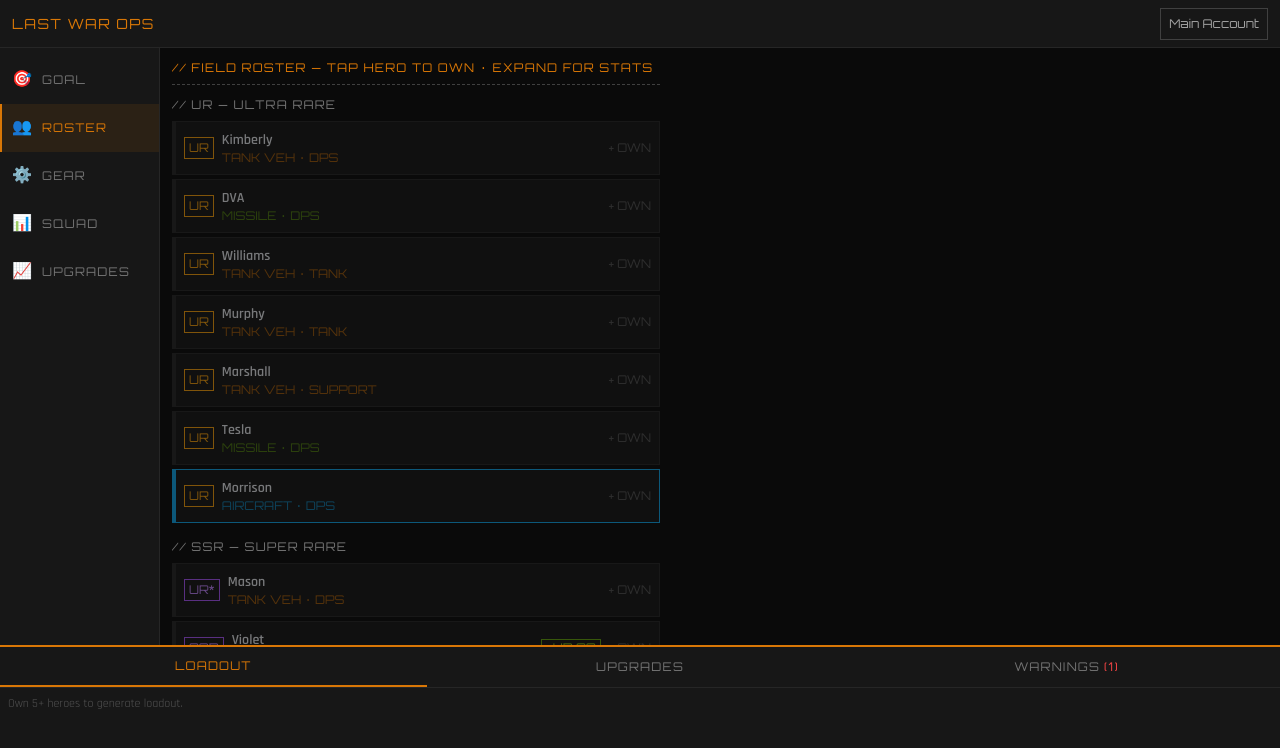
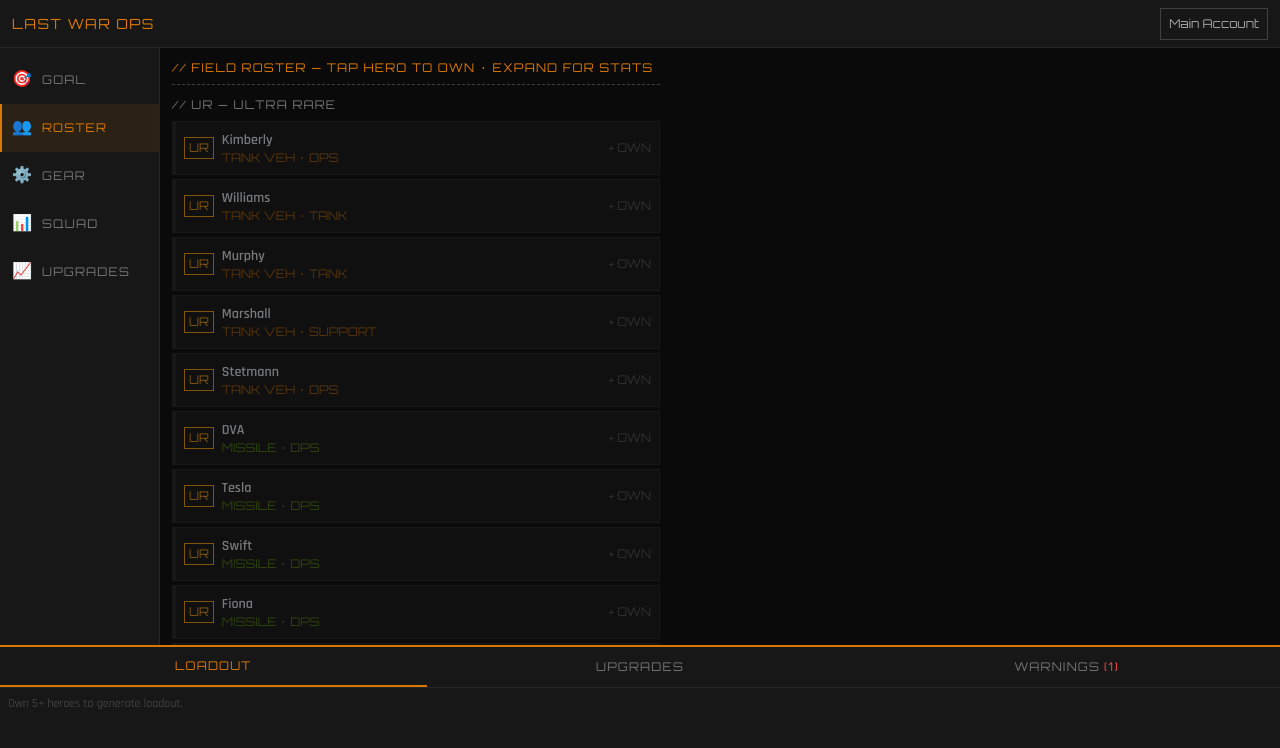
Before and after one commit to goeke-m/Last-War-Armory, a React (Vite) app: page / in a window 1280 px wide. Shown: the top 748 px of the page. Built offline with nearby package versions, Linux system fonts and the light colour scheme.

Commit message:
fix: propagate UR reclassification — update HERO_ORDER and RARITY_GROUPS for stetmann, schuyler, lucius, carlie, mcgregor, adam, swift, fiona

```diff
--- a/src/App.jsx
+++ b/src/App.jsx
@@ -7,26 +7,27 @@ import { useState, useReducer, useMemo, useEffect } from 'react'
 const HEROES = {
   // UR heroes
   kimberly: { id: 'kimberly', name: 'Kimberly', rarity: 'UR', unitType: 'tank', role: 'dps', defaultRow: 'front', promotionSeason: null },
-  dva:      { id: 'dva',      name: 'DVA',      rarity: 'UR', unitType: 'missile', role: 'dps', defaultRow: 'back', promotionSeason: null },
   williams: { id: 'williams', name: 'Williams', rarity: 'UR', unitType: 'tank', role: 'tank', defaultRow: 'front', promotionSeason: null },
   murphy:   { id: 'murphy',   name: 'Murphy',   rarity: 'UR', unitType: 'tank', role: 'tank', defaultRow: 'front', promotionSeason: null },
   marshall: { id: 'marshall', name: 'Marshall', rarity: 'UR', unitType: 'tank', role: 'support', defaultRow: 'back', promotionSeason: null },
+  stetmann: { id: 'stetmann', name: 'Stetmann', rarity: 'UR', unitType: 'tank', role: 'dps', defaultRow: 'back', promotionSeason: null },
+  dva:      { id: 'dva',      name: 'DVA',      rarity: 'UR', unitType: 'missile', role: 'dps', defaultRow: 'back', promotionSeason: null },
+  morrison: { id: 'morrison', name: 'Morrison', rarity: 'UR', unitType: 'aircraft', role: 'dps', defaultRow: 'back', promotionSeason: null },
+  schuyler: { id: 'schuyler', name: 'Schuyler', rarity: 'UR', unitType: 'aircraft', role: 'dps', defaultRow: 'back', promotionSeason: null },
+  lucius:   { id: 'lucius',   name: 'Lucius',   rarity: 'UR', unitType: 'aircraft', role: 'tank', defaultRow: 'front', promotionSeason: null },
+  carlie:   { id: 'carlie',   name: 'Carlie',   rarity: 'UR', unitType: 'aircraft', role: 'tank', defaultRow: 'front', promotionSeason: null },
   tesla:    { id: 'tesla',    name: 'Tesla',    rarity: 'UR', unitType: 'missile', role: 'dps', defaultRow: 'back', promotionSeason: null },
-  morrison: { id: 'morrison', name: 'Morrison', rarity: 'UR', unitType: 'aircraft', role: 'dps', defaultRow: 'back', promotionSeason: null },
+  mcgregor: { id: 'mcgregor', name: 'McGregor', rarity: 'UR', unitType: 'missile', role: 'tank', defaultRow: 'front', promotionSeason: null },
+  adam:     { id: 'adam',     name: 'Adam',     rarity: 'UR', unitType: 'missile', role: 'tank', defaultRow: 'front', promotionSeason: null },
+  swift:    { id: 'swift',    name: 'Swift',    rarity: 'UR', unitType: 'missile', role: 'dps', defaultRow: 'back', promotionSeason: null },
+  fiona:    { id: 'fiona',    name: 'Fiona',    rarity: 'UR', unitType: 'missile', role: 'dps', defaultRow: 'back', promotionSeason: null },
+
   // SSR heroes
   mason:    { id: 'mason',    name: 'Mason',    rarity: 'SSR', unitType: 'tank', role: 'dps', defaultRow: 'back', promotionSeason: 1 },
   violet:   { id: 'violet',   name: 'Violet',   rarity: 'SSR', unitType: 'tank', role: 'tank', defaultRow: 'front', promotionSeason: 2 },
   scarlett: { id: 'scarlett', name: 'Scarlett', rarity: 'SSR', unitType: 'aircraft', role: 'dps', defaultRow: 'back', promotionSeason: 3 },
   venom:    { id: 'venom',    name: 'Venom',    rarity: 'SSR', unitType: 'missile', role: 'dps', defaultRow: 'back', promotionSeason: 4 },
-  schuyler: { id: 'schuyler', name: 'Schuyler', rarity: 'SSR', unitType: 'aircraft', role: 'dps', defaultRow: 'back', promotionSeason: null },
-  fiona:    { id: 'fiona',    name: 'Fiona',    rarity: 'SSR', unitType: 'missile', role: 'dps', defaultRow: 'back', promotionSeason: null },
   sarah:    { id: 'sarah',    name: 'Sarah',    rarity: 'SSR', unitType: 'aircraft', role: 'support', defaultRow: 'back', promotionSeason: null },
-  lucius:   { id: 'lucius',   name: 'Lucius',   rarity: 'SSR', unitType: 'aircraft', role: 'tank', defaultRow: 'front', promotionSeason: null },
-  carlie:   { id: 'carlie',   name: 'Carlie',   rarity: 'SSR', unitType: 'aircraft', role: 'tank', defaultRow: 'front', promotionSeason: null },
-  stetmann: { id: 'stetmann', name: 'Stetmann', rarity: 'SSR', unitType: 'tank', role: 'dps', defaultRow: 'back', promotionSeason: null },
-  mcgregor: { id: 'mcgregor', name: 'McGregor', rarity: 'SSR', unitType: 'missile', role: 'tank', defaultRow: 'front', promotionSeason: null },
-  adam:     { id: 'adam',     name: 'Adam',     rarity: 'SSR', unitType: 'missile', role: 'tank', defaultRow: 'front', promotionSeason: null },
-  swift:    { id: 'swift',    name: 'Swift',    rarity: 'SSR', unitType: 'missile', role: 'dps', defaultRow: 'back', promotionSeason: null },
   richard:  { id: 'richard',  name: 'Richard',  rarity: 'SSR', unitType: 'tank', role: 'tank', defaultRow: 'front', promotionSeason: null },
   elsa:     { id: 'elsa',     name: 'Elsa',     rarity: 'SSR', unitType: 'missile', role: 'support', defaultRow: 'back', promotionSeason: null },
   maxwell:  { id: 'maxwell',  name: 'Maxwell',  rarity: 'SSR', unitType: 'aircraft', role: 'dps', defaultRow: 'back', promotionSeason: null },
@@ -39,9 +40,14 @@ const HEROES = {
 
 // Ordered for roster display: UR → SSR → SR
 const HERO_ORDER = [
-  'kimberly','dva','williams','murphy','marshall','tesla','morrison',
-  'mason','violet','scarlett','venom','schuyler','fiona','sarah',
-  'lucius','carlie','stetmann','mcgregor','adam','swift','richard','elsa','maxwell','braz',
+  // UR
+  'kimberly','williams','murphy','marshall','stetmann',
+  'dva','tesla','swift','fiona','mcgregor','adam',
+  'morrison','schuyler','lucius','carlie',
+  // SSR
+  'mason','violet','scarlett','venom',
+  'sarah','richard','elsa','maxwell','braz',
+  // SR
   'drake','kane','ambolt',
 ]
 
@@ -1271,8 +1277,8 @@ function HeroCard({ heroId, heroState: heroStateProp, heroScore, season, dispatc
 
 function RosterManager({ state, dispatch, heroScores, season }) {
   const RARITY_GROUPS = [
-    { label: '// UR — ULTRA RARE', ids: ['kimberly','dva','williams','murphy','marshall','tesla','morrison'] },
-    { label: '// SSR — SUPER RARE', ids: ['mason','violet','scarlett','venom','schuyler','fiona','sarah','lucius','carlie','stetmann','mcgregor','adam','swift','richard','elsa','maxwell','braz'] },
+    { label: '// UR — ULTRA RARE', ids: ['kimberly','williams','murphy','marshall','stetmann','dva','tesla','swift','fiona','mcgregor','adam','morrison','schuyler','lucius','carlie'] },
+    { label: '// SSR — SUPER RARE', ids: ['mason','violet','scarlett','venom','sarah','richard','elsa','maxwell','braz'] },
     { label: '// SR — RARE', ids: ['drake','kane','ambolt'] },
   ]
 
```
